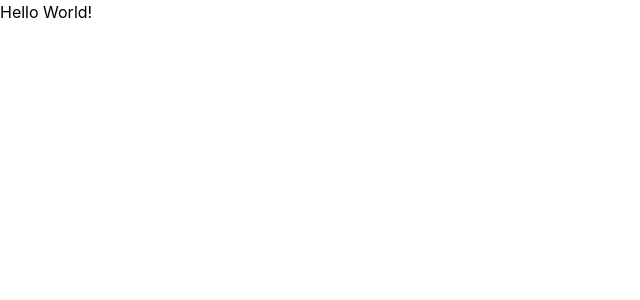
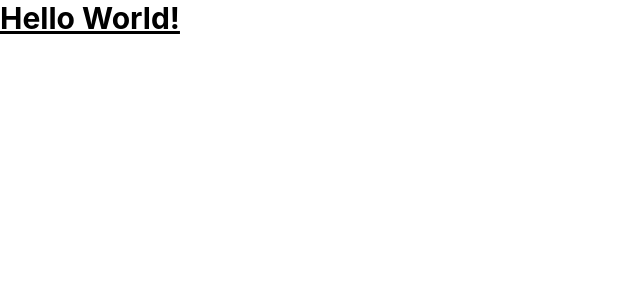
Before and after one commit to cladius6/best-tracker, a Next.js app in the folder frontend/: page / in a window 1280 px wide. Shown: the top 300 px of the page, without its empty margins (0-640 px from the left). Built offline with nearby package versions, Linux system fonts and the light colour scheme.

Commit message:
Tailwind config init.

```diff
--- /dev/null
+++ b/frontend/postcss.config.js
@@ -0,0 +1,6 @@
+module.exports = {
+  plugins: {
+    tailwindcss: {},
+    autoprefixer: {},
+  },
+}
--- /dev/null
+++ b/frontend/tailwind.config.js
@@ -0,0 +1,10 @@
+module.exports = {
+  content: [
+    "./pages/**/*.{js,ts,jsx,tsx}",
+    "./components/**/*.{js,ts,jsx,tsx}",
+  ],
+  theme: {
+    extend: {},
+  },
+  plugins: [],
+}
```
Also changed, not shown: 1 other file (tests, documents, lock files or other folders).
